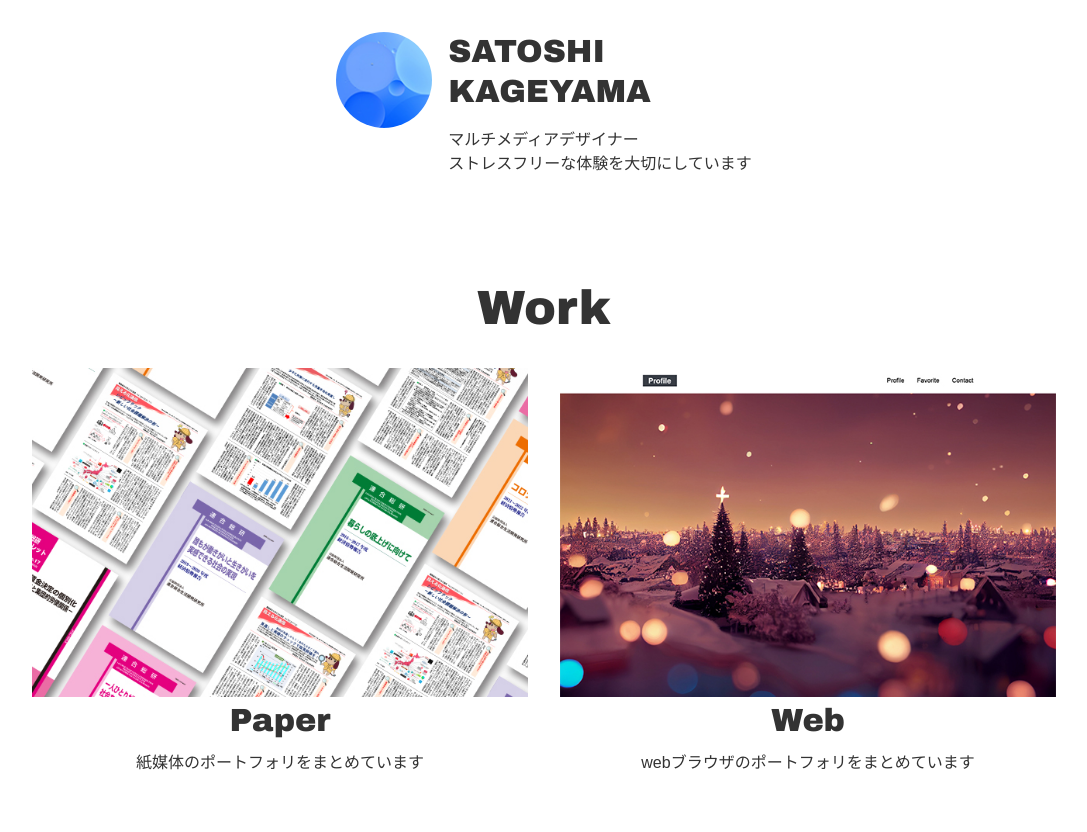
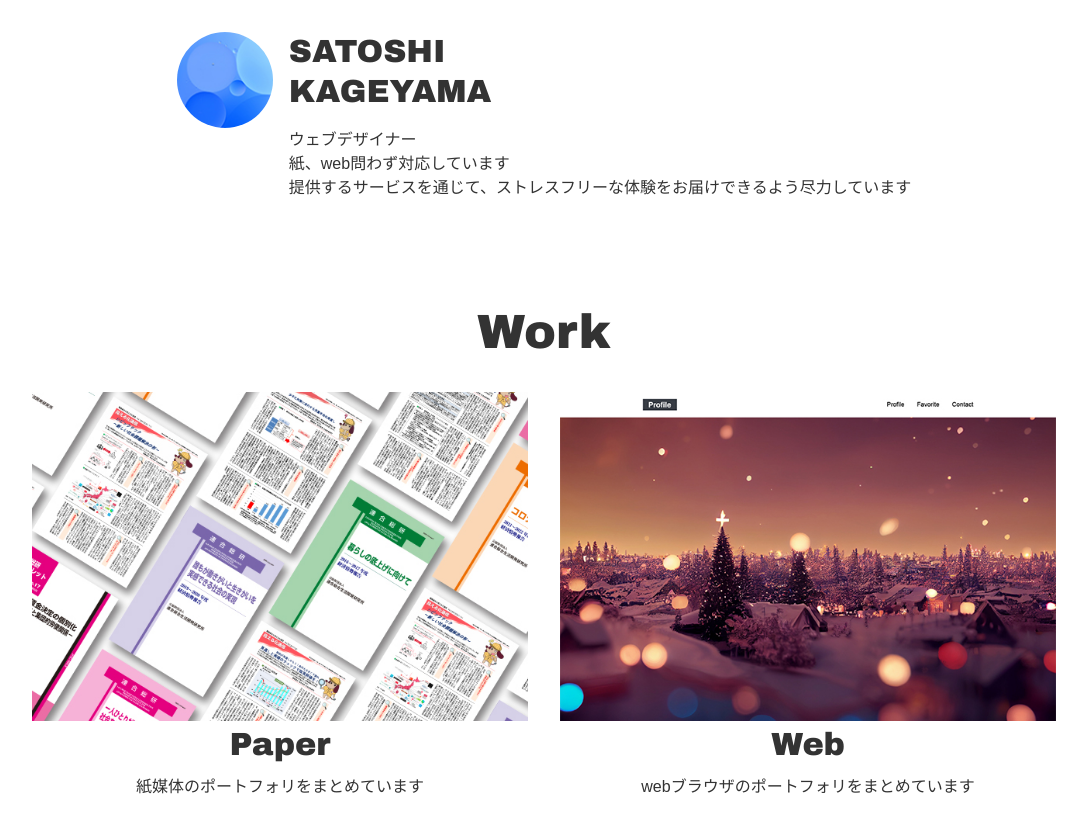
Before and after one commit to 12kagetti12/profile, a Next.js app: page / in a window 1280 px wide. Shown: the part 960-1792 px from the top of the page, without its empty margins (96-1183 px from the left). Built offline with nearby package versions, Linux system fonts and the light colour scheme.

Commit message:
📝 Fix profile comment

```diff
--- a/src/pages/index.tsx
+++ b/src/pages/index.tsx
@@ -137,9 +137,15 @@ export default function Home() {
                   <br />
                   KAGEYAMA
                 </h2>
-                <p>マルチメディアデザイナー</p>
+                <p>
+                  ウェブデザイナー
+                  <br />
+                  紙、web問わず対応しています
+                </p>
                 {/* <p>小さいことの積み重ねが、とんでもないところに行くただひとつの道</p> */}
-                <p>ストレスフリーな体験を大切にしています</p>
+                <p>
+                  提供するサービスを通じて、ストレスフリーな体験をお届けできるよう尽力しています
+                </p>
               </div>
             </div>
           </div>
```
